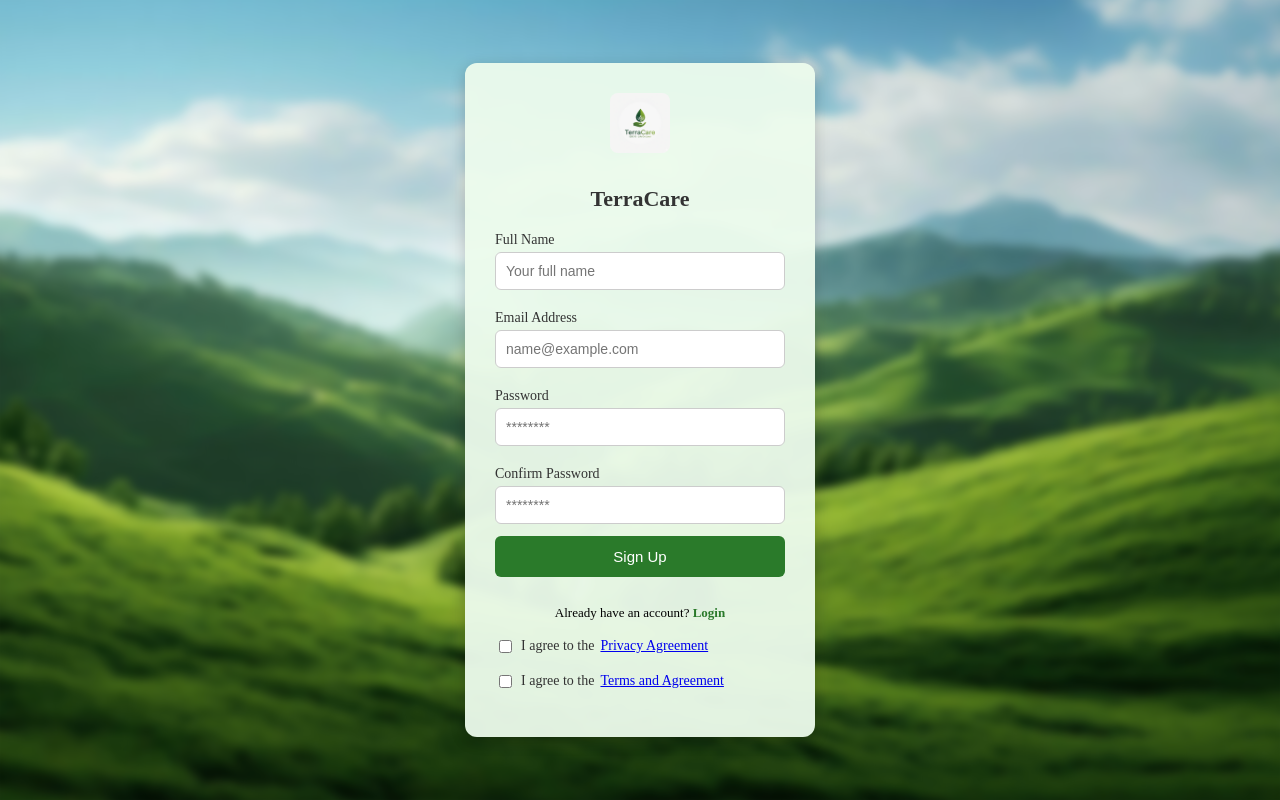
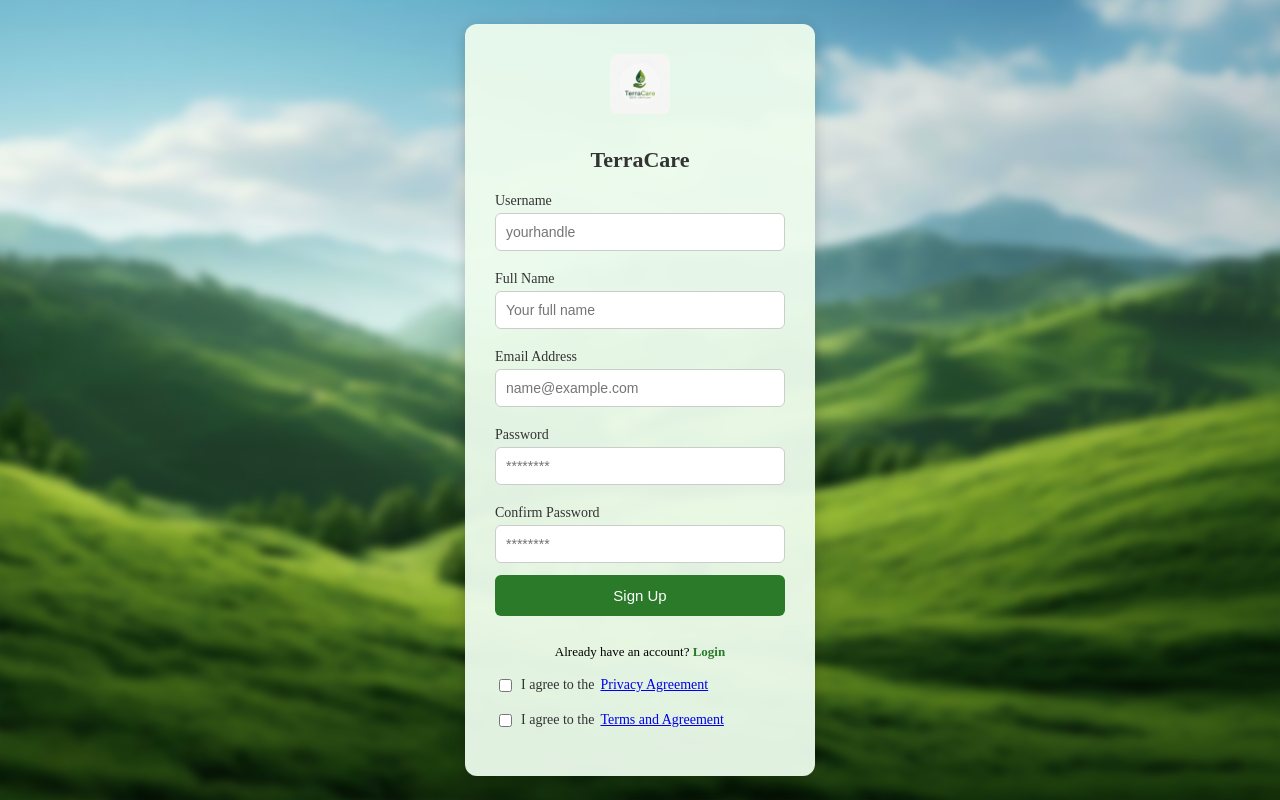
Before and after one commit to ChristianPaulQuilitorio/TerraCare, an Angular app in the folder terracare-angular/: page /signup in a window 1280 px wide. Built offline with nearby package versions, Linux system fonts and the light colour scheme.

Commit message:
fix(profile tmpl): escape username @ interpolation; feat(signup): add username field and create profiles row on signup; feat(auth): add createOrUpdateProfile helper

```diff
--- a/terracare-angular/src/app/core/services/auth.service.ts
+++ b/terracare-angular/src/app/core/services/auth.service.ts
@@ -21,4 +21,13 @@
 		const { error } = await this.supabase.client.auth.signOut({ scope });
 		if (error) throw error;
 	}
+
+	async createOrUpdateProfile(userId: string, values: { username?: string | null; full_name?: string | null; avatar_url?: string | null; bio?: string | null; }) {
+		const payload: any = { ...values, id: userId };
+		// Try upsert on profiles
+		const { error } = await this.supabase.client
+			.from('profiles')
+			.upsert(payload, { onConflict: 'id' });
+		if (error) throw error;
+	}
 }
--- a/terracare-angular/src/app/pages/profile/profile.component.html
+++ b/terracare-angular/src/app/pages/profile/profile.component.html
@@ -6,7 +6,7 @@
       <div class="avatar" aria-hidden="true">👤</div>
       <div class="info">
   <div class="name">{{ displayName || 'Anonymous User' }}</div>
-  <div class="username" *ngIf="username">@{{ username }}</div>
+  <div class="username" *ngIf="username">{{ '@' + username }}</div>
   <div class="username missing" *ngIf="!username">No username yet</div>
         <div class="email">{{ userEmail || '—' }}</div>
         <a routerLink="/dashboard" class="btn">Back to Dashboard</a>
--- a/terracare-angular/src/app/pages/signup/signup.component.html
+++ b/terracare-angular/src/app/pages/signup/signup.component.html
@@ -3,6 +3,20 @@
   <h2>TerraCare</h2>
 
   <form [formGroup]="form" (ngSubmit)="submit()">
+    <label for="username">Username</label>
+    <input
+      type="text"
+      id="username"
+      formControlName="username"
+      name="username"
+      placeholder="yourhandle"
+      autocomplete="nickname"
+      required
+    >
+    <small *ngIf="form.get('username')?.invalid && form.get('username')?.touched" style="color:#b00020;">
+      Username is required (3–30 characters).
+    </small>
+
     <label for="fullname">Full Name</label>
     <input
       type="text"
--- a/terracare-angular/src/app/pages/signup/signup.component.ts
+++ b/terracare-angular/src/app/pages/signup/signup.component.ts
@@ -14,6 +14,7 @@
 })
 export class SignupComponent {
   form = this.fb.group({
+    username: ['', [Validators.required, Validators.minLength(3), Validators.maxLength(30)]],
     fullname: ['', [Validators.required, Validators.minLength(2), Validators.maxLength(80)]],
     email: ['', [Validators.required, Validators.email]],
     password: ['', [Validators.required, Validators.minLength(6)]],
@@ -57,10 +58,19 @@
     }
 
     if (!this.canSubmit) return; // guard against other invalid cases
-    const { email, password } = this.form.value;
+    const { email, password, fullname, username } = this.form.value;
     this.submitting = true;
     try {
-      await this.auth.signUp(email!, password!);
+      const res = await this.auth.signUp(email!, password!);
+      const userId = res.user?.id;
+      // Create profiles row if we have a user id
+      if (userId && username) {
+        // swallow unique constraint error if username already exists
+        await this.auth.createOrUpdateProfile(userId, {
+          username: username.trim(),
+          full_name: fullname?.trim() || null,
+        });
+      }
       this.message = 'Signup successful. Please check your email to confirm.';
     } catch (e: any) {
       this.message = e?.message || 'Signup failed';
```
